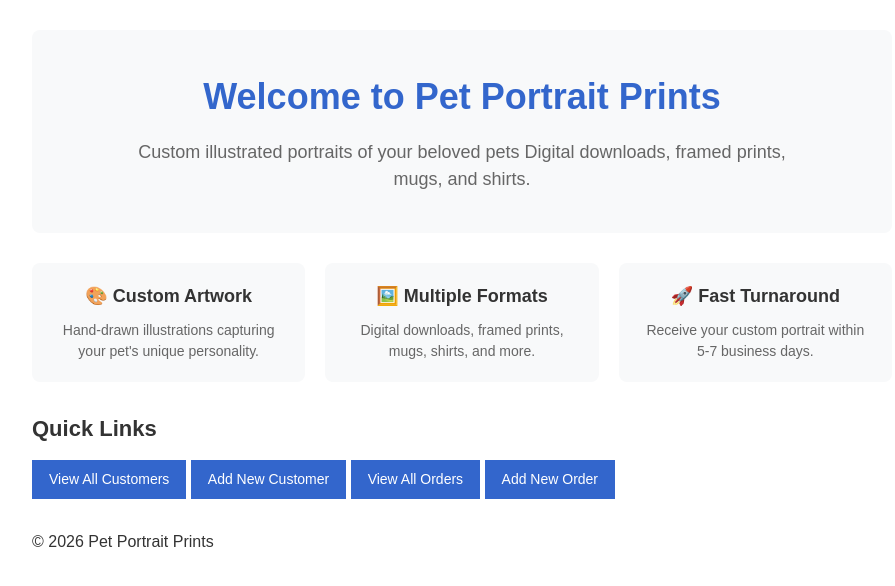
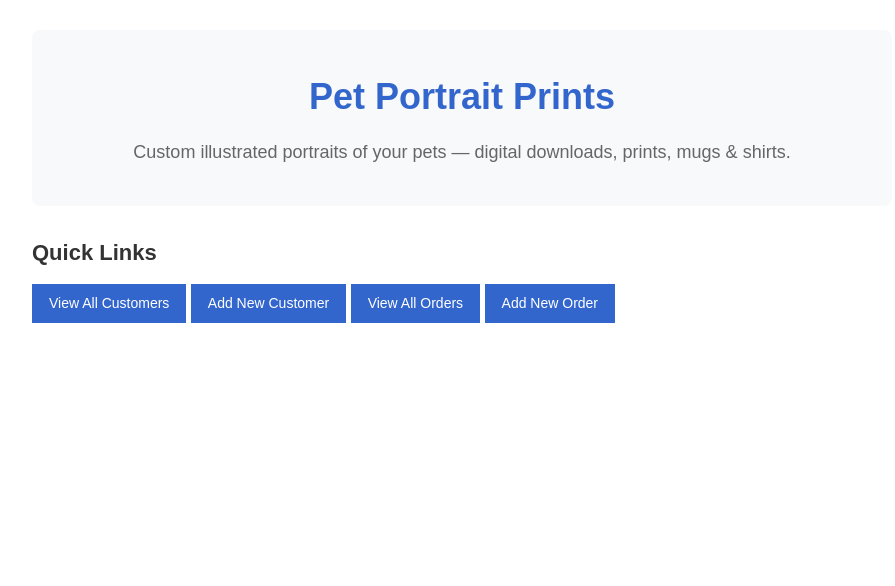
Before and after one commit to Froztss/Pet-Portrait-Prints, a PHP site: page / in a window 1280 px wide. Shown: the part 96-682 px from the top of the page, without its empty margins (178-1073 px from the left). Run offline with PHP 8.4, Linux system fonts and the light colour scheme.

Commit message:
Fix homepage design in index.php

```diff
--- a/css/style.css
+++ b/css/style.css
@@ -71,32 +71,6 @@ h2 {
     color: #666666;
     max-width: 700px;
     margin: 0 auto;
-}
-
-/* Features Grid */
-.features {
-    display: grid;
-    grid-template-columns: repeat(3, 1fr);
-    gap: 20px;
-    margin-bottom: 30px;
-}
-
-.feature {
-    padding: 20px;
-    background-color: #F8F9FA;
-    border-radius: 8px;
-    text-align: center;
-}
-
-.feature h3 {
-    font-size: 18px;
-    margin-bottom: 10px;
-    color: #333333;
-}
-
-.feature p {
-    font-size: 14px;
-    color: #666666;
 }
 
 table {
@@ -233,8 +207,4 @@ form {
     .hero h1 {
         font-size: 28px;
     }
-
-    .features {
-        grid-template-columns: 1fr;
-    }
 }
--- a/includes/footer.php
+++ b/includes/footer.php
@@ -1,7 +1,4 @@
     </main>
-    <footer>
-        <p>&copy; 2026 Pet Portrait Prints</p>
-    </footer>
 </div>
 </body>
 </html>
--- a/index.php
+++ b/index.php
@@ -1,23 +1,8 @@
 <?php require_once __DIR__ . '/includes/header.php'; ?>
 
 <div class="hero">
-    <h1>Welcome to Pet Portrait Prints</h1>
-    <p class="tagline">Custom illustrated portraits of your beloved pets Digital downloads, framed prints, mugs, and shirts.</p>
-</div>
-
-<div class="features">
-    <div class="feature">
-        <h3>🎨 Custom Artwork</h3>
-        <p>Hand-drawn illustrations capturing your pet's unique personality.</p>
-    </div>
-    <div class="feature">
-        <h3>🖼️ Multiple Formats</h3>
-        <p>Digital downloads, framed prints, mugs, shirts, and more.</p>
-    </div>
-    <div class="feature">
-        <h3>🚀 Fast Turnaround</h3>
-        <p>Receive your custom portrait within 5-7 business days.</p>
-    </div>
+    <h1>Pet Portrait Prints</h1>
+    <p class="tagline">Custom illustrated portraits of your pets — digital downloads, prints, mugs & shirts.</p>
 </div>
 
 <div class="dashboard">
```
